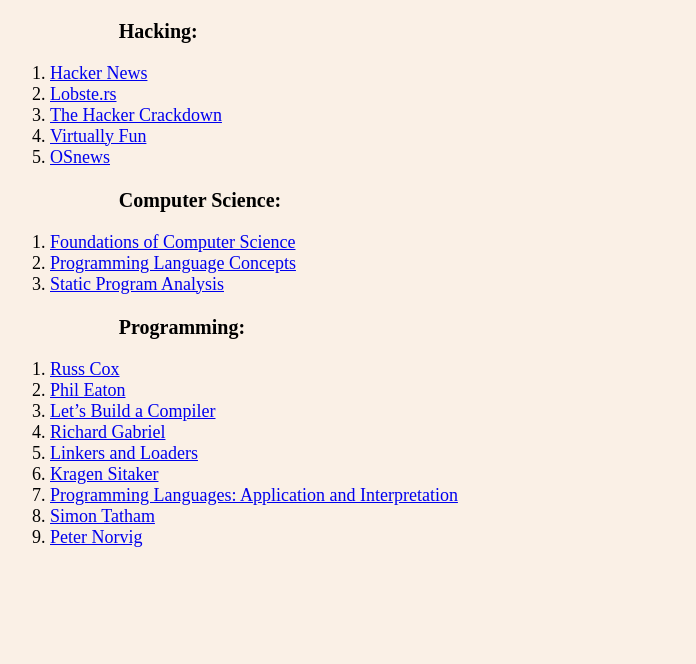
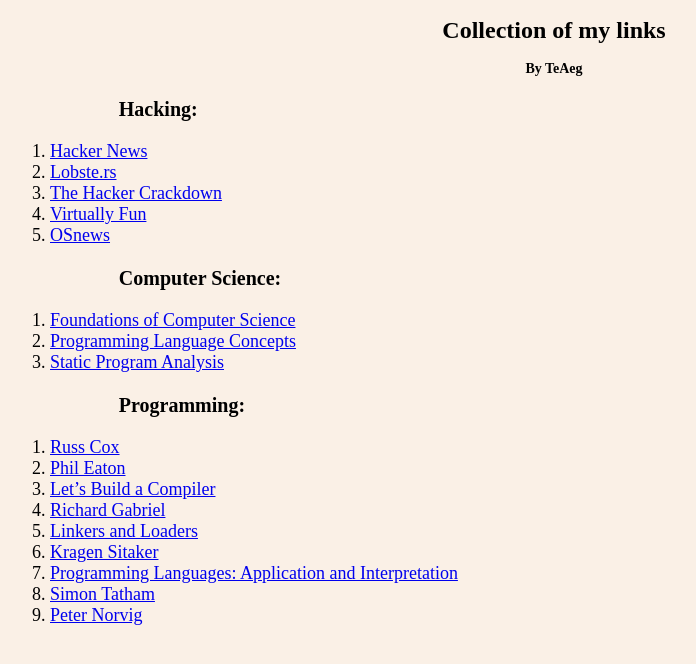
Before and after one commit to TeAeg/teaeg.github.io, a Jekyll site: the page built from index.md, in a window 1280 px wide. Shown: the top 664 px of the page, without its empty margins (86-782 px from the left). Built offline with Jekyll 4.4.1, drawn with Linux system fonts in a browser that asks for light colours.

Commit message:
Added top header and a sub-header
Added top header and a sub-header, since the rendering is plain and there is no theme.

```diff
--- a/index.md
+++ b/index.md
@@ -1,6 +1,9 @@
 ---
-title: "Collection of my links"
+title: "Collection of links by TeAeg"
 ---
+# Collection of my links
+### By TeAeg
+
 ## Hacking:
 1. [Hacker News](https://news.ycombinator.com)
 2. [Lobste.rs](https://lobste.rs)
```
